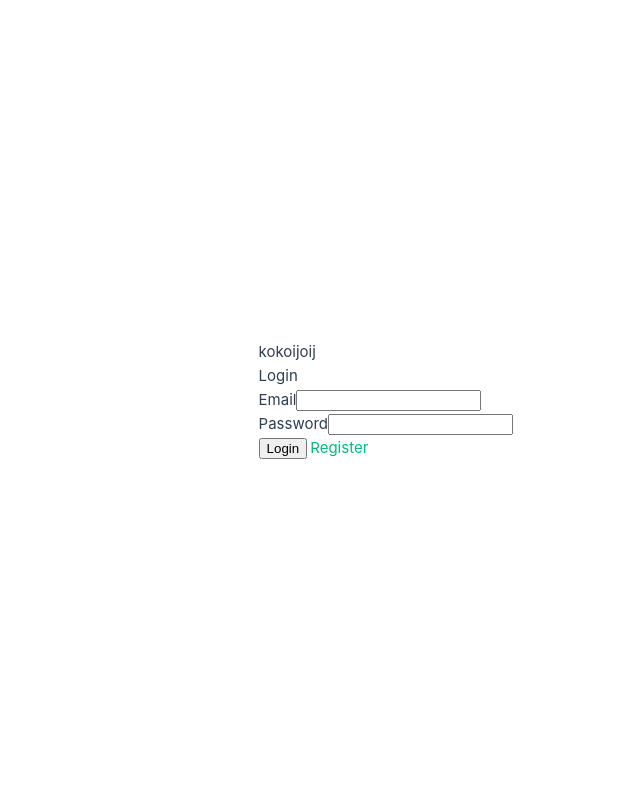
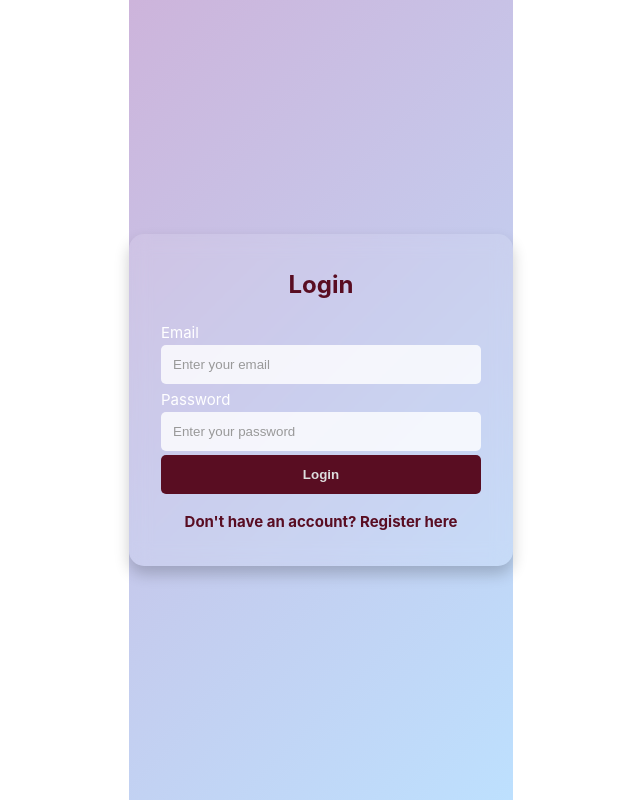
Before and after one commit to ulyana474/clever-to-do, a Vue app: page /account/login in a window 1280 px wide. Shown: the whole page, without its empty margins (127-767 px from the left). Built offline with nearby package versions, Linux system fonts and the light colour scheme; no server answers.

Commit message:
Update styles

```diff
--- a/src/views/account/Layout.vue
+++ b/src/views/account/Layout.vue
@@ -13,7 +13,6 @@ if (authStore.user) {
     <div class="container">
         <div class="row">
             <div class="col-sm-8 offset-sm-2 mt-5">
-                kokoijoij
                 <router-view />
             </div>
         </div>
--- a/src/views/account/Login.vue
+++ b/src/views/account/Login.vue
@@ -29,42 +29,167 @@ async function onSubmit(values) {
 </script>
 
 <template>
-  <div class="card m-3">
+  <div class="container">
+    <div class="card">
       <h4 class="card-header">Login</h4>
       <div class="card-body">
-      <div v-if="errorMessage" class="alert alert-danger">{{ errorMessage }}</div>
+        <div v-if="errorMessage" class="alert">{{ errorMessage }}</div>
 
         <Form @submit="onSubmit" :validation-schema="schema" v-slot="{ errors, isSubmitting }">
           <div class="form-group">
-          <label>Email</label>
+            <label for="username">Email</label>
             <Field
+              id="username"
               name="username"
               type="text"
               class="form-control"
               :class="{ 'is-invalid': errors.username }"
+              placeholder="Enter your email"
             />
             <div class="invalid-feedback">{{ errors.username }}</div>
           </div>
 
           <div class="form-group">
-          <label>Password</label>
+            <label for="password">Password</label>
             <Field
+              id="password"
               name="password"
               type="password"
               class="form-control"
               :class="{ 'is-invalid': errors.password }"
+              placeholder="Enter your password"
             />
             <div class="invalid-feedback">{{ errors.password }}</div>
           </div>
 
-        <div class="form-group">
-          <button class="btn btn-primary" :disabled="isSubmitting">
-            <span v-show="isSubmitting" class="spinner-border spinner-border-sm mr-1"></span>
+          <div class="form-actions">
+            <button class="btn" :disabled="isSubmitting">
+              <span v-show="isSubmitting" class="spinner"></span>
               Login
             </button>
-          <router-link to="register" class="btn btn-link">Register</router-link>
+          </div>
+
+          <div class="register-link">
+            <router-link to="register">Don't have an account? Register here</router-link>
           </div>
         </Form>
       </div>
     </div>
+  </div>
 </template>
+
+<style scoped>
+.container {
+  display: flex;
+  justify-content: center;
+  align-items: center;
+  height: 100vh;
+  background: linear-gradient(135deg, #cdb4db 0%, #bde0fe 100%);
+  color: white;
+}
+
+.card {
+  width: 24rem;
+  padding: 2rem;
+  border-radius: 15px;
+  background: rgba(255, 255, 255, 0.1);
+  backdrop-filter: blur(10px);
+  box-shadow: 0 8px 15px rgba(0, 0, 0, 0.2);
+}
+
+.card-header {
+  text-align: center;
+  font-weight: bold;
+  font-size: 1.5rem;
+  color: #590d22;
+  margin-bottom: 1rem;
+}
+
+.alert {
+  background-color: rgba(255, 0, 0, 0.1);
+  color: #ff6b6b;
+  padding: 0.75rem;
+  border-radius: 5px;
+  text-align: center;
+  margin-bottom: 1rem;
+}
+
+.form-control {
+  background: rgba(255, 255, 255, 0.8);
+  border: none;
+  color: #333;
+  padding: 0.75rem;
+  border-radius: 5px;
+}
+
+.form-control::placeholder {
+  color: #999;
+}
+
+.is-invalid {
+  border: 2px solid #ff6b6b;
+}
+
+.invalid-feedback {
+  color: #ff6b6b;
+  font-size: 0.875rem;
+  margin-top: 0.25rem;
+}
+
+.btn {
+  width: 100%;
+  padding: 0.75rem;
+  background-color: #590d22;
+  color: #ddd;
+  font-weight: bold;
+  border: none;
+  border-radius: 5px;
+  cursor: pointer;
+  transition: background-color 0.3s;
+}
+
+.btn:hover {
+  background-color: #590d22;
+}
+
+.btn:disabled {
+  background-color: #ddd;
+  cursor: not-allowed;
+}
+
+.spinner {
+  display: inline-block;
+  width: 1rem;
+  height: 1rem;
+  border: 2px solid transparent;
+  border-top: 2px solid #333;
+  border-radius: 50%;
+  animation: spin 0.8s linear infinite;
+}
+
+@keyframes spin {
+  to {
+    transform: rotate(360deg);
+  }
+}
+
+.register-link {
+  text-align: center;
+  margin-top: 1rem;
+}
+
+.register-link a {
+  color: #590d22;
+  text-decoration: none;
+  font-weight: bold;
+}
+
+.register-link a:hover {
+  text-decoration: underline;
+}
+
+.form-group {
+  display: flex;
+  flex-direction: column;
+}
+</style>
--- a/src/views/account/Register.vue
+++ b/src/views/account/Register.vue
@@ -1,28 +1,137 @@
 <template>
-    <h1>Create an Account</h1>
-    <p><input type="text" placeholder="Email" v-model="email" /></p>
-    <p><input type="password" placeholder="Password" v-model="password" /></p>
-    <p><button @click="register">Submit</button></p>
+<div class="container">
+    <div class="card">
+    <h4 class="card-header">Create an Account</h4>
+    <div class="card-body">
+        <form @submit.prevent="register">
+        <div class="form-group">
+            <label for="email">Email</label>
+            <input
+            id="email"
+            type="text"
+            v-model="email"
+            placeholder="Enter your email"
+            class="form-control"
+            />
+        </div>
+
+        <div class="form-group">
+            <label for="password">Password</label>
+            <input
+            id="password"
+            type="password"
+            v-model="password"
+            placeholder="Enter your password"
+            class="form-control"
+            />
+        </div>
+
+        <div class="form-actions">
+            <button type="submit" class="btn">Submit</button>
+        </div>
+
+        <div class="login-link">
+            <router-link to="/accounts/login">Already have an account? Login here</router-link>
+        </div>
+        </form>
+    </div>
+    </div>
+</div>
 </template>
 
 <script setup>
-    import { ref } from 'vue'
-    import { useRouter } from 'vue-router'
-    import { createUserWithEmailAndPassword, getAuth } from 'firebase/auth'
+import { ref } from 'vue';
+import { useRouter } from 'vue-router';
+import { createUserWithEmailAndPassword, getAuth } from 'firebase/auth';
 
-    const email = ref('')
-    const password = ref('')
-    const router = useRouter()
+const email = ref('');
+const password = ref('');
+const router = useRouter();
 
-    const register = () => {
-      createUserWithEmailAndPassword(getAuth(), email.value, password.value)
-        .then(() => {
-        console.log('Successfully registered!');
-        router.push('/accounts/login');
-        })
-        .catch((error) => {
-        console.log(error.code);
-        console.log(error.message);
-        });
-    };
+const register = async () => {
+try {
+    await createUserWithEmailAndPassword(getAuth(), email.value, password.value);
+    console.log('Successfully registered!');
+    router.push('/accounts/login');
+} catch (error) {
+    console.error('Registration error:', error.message);
+}
+};
 </script>
+
+<style scoped>
+.container {
+display: flex;
+justify-content: center;
+align-items: center;
+height: 100vh;
+background: linear-gradient(135deg, #cdb4db 0%, #bde0fe 100%);
+color: white;
+}
+
+.card {
+width: 24rem;
+padding: 2rem;
+border-radius: 15px;
+background: rgba(255, 255, 255, 0.1);
+backdrop-filter: blur(10px);
+box-shadow: 0 8px 15px rgba(0, 0, 0, 0.2);
+}
+
+.card-header {
+text-align: center;
+font-weight: bold;
+font-size: 1.5rem;
+color: #590d22;
+margin-bottom: 1rem;
+}
+
+.form-group {
+display: flex;
+flex-direction: column;
+margin-bottom: 1rem;
+}
+
+.form-control {
+background: rgba(255, 255, 255, 0.8);
+border: none;
+color: #333;
+padding: 0.75rem;
+border-radius: 5px;
+}
+
+.form-control::placeholder {
+color: #999;
+}
+
+.btn {
+width: 100%;
+padding: 0.75rem;
+background-color: #590d22;
+color: #ddd;
+font-weight: bold;
+border: none;
+border-radius: 5px;
+cursor: pointer;
+transition: background-color 0.3s;
+}
+
+.btn:hover {
+background-color: #7b2c39;
+}
+
+.login-link {
+text-align: center;
+margin-top: 1rem;
+}
+
+.login-link a {
+color: #590d22;
+text-decoration: none;
+font-weight: bold;
+}
+
+.login-link a:hover {
+text-decoration: underline;
+}
+</style>
```
Lines whose indentation alone changed are shown as unchanged.
